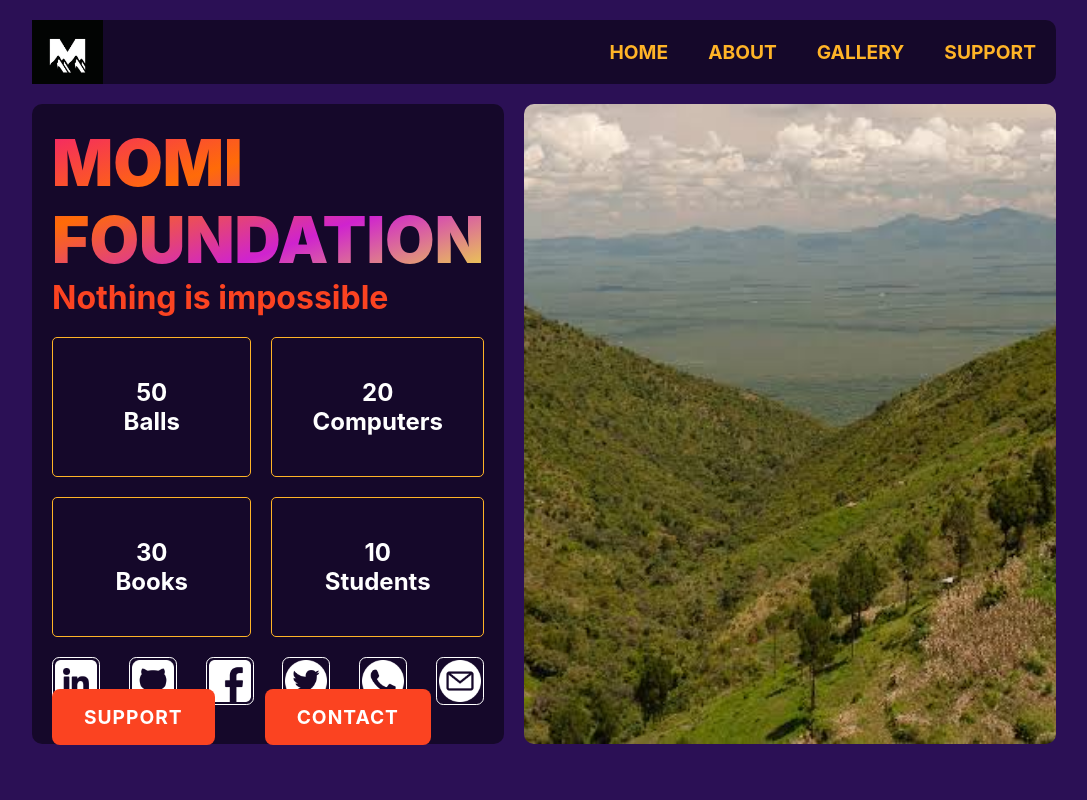
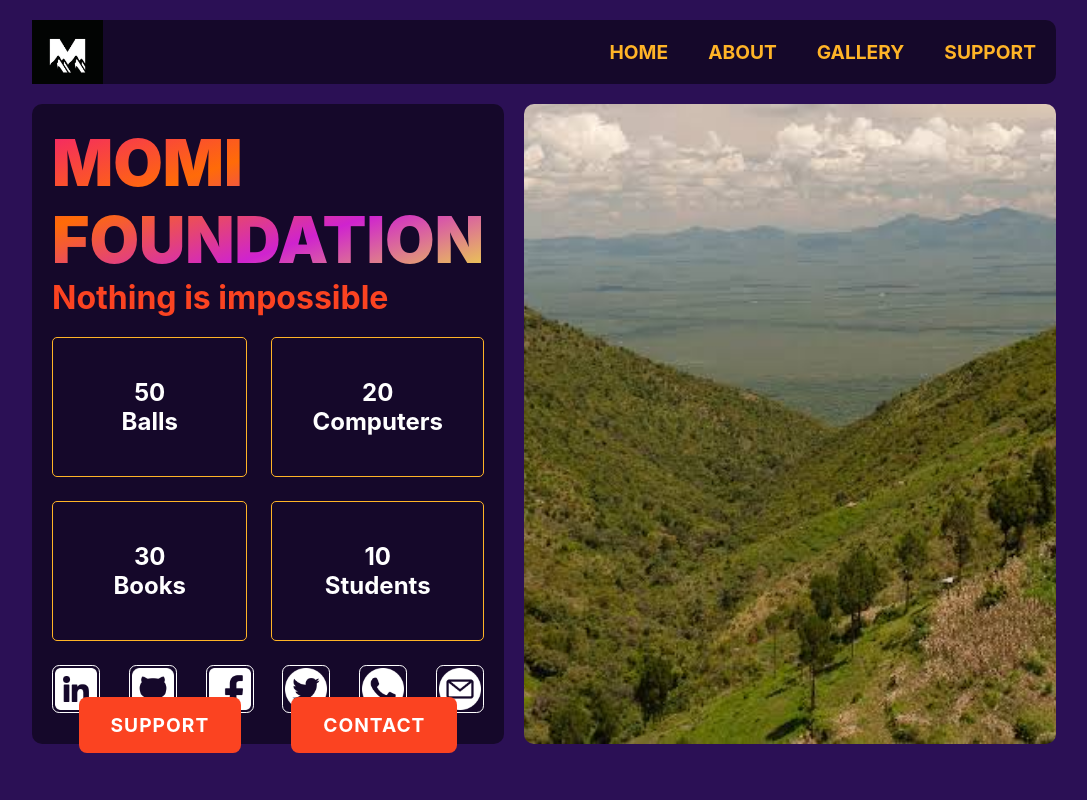
Before and after one commit to aweSAM-XS/momi-foundation, a React (Create React App) app: page / in a window 1280 px wide. Shown: the top 800 px of the page, without its empty margins (96-1183 px from the left). Built offline with nearby package versions, Linux system fonts and the light colour scheme.

Commit message:
Nothing is Impossible

```diff
--- a/src/App.css
+++ b/src/App.css
@@ -4,6 +4,7 @@
   --complimentary-color: #b7003f;
   --secondary-color: #fb4321;
   --sub-secondary-color: #ffb427;
+  --primary-gradient: linear-gradient(to bottom right, #2b1055, #710462);
 }
 
 * {
--- a/src/components/about/About.css
+++ b/src/components/about/About.css
@@ -56,19 +56,20 @@ header label {
     transition: all 0.3s ease;
 }
 
+header label:nth-child(2) {
+    width: 40%;
+}
+
+#mission:checked ~ header .mission,
 #about:checked ~ header .about,
-#mission:checked ~ header .mission,
 #vision:checked ~ header .vision {
     color: var(--sub-secondary-color);
-}
-
-header label:nth-child(2) {
-    width: 40%;
 }
 
 header .slider {
     position: absolute;
     height: 85%;
+    width: 120px;
     left: 50%;
     transform: translateX(-50%);
     border-radius: inherit;
@@ -108,21 +109,22 @@ header .slider {
 }
 
 .cards .card {
+    padding: 10px;
     width: 33.33333333333333%;
 }
 
-.card .about-card {
+.card .mission-card {
     transition: all 0.3s ease;
 }
 
-#mission:checked ~ .cards-area .mission-card {
+#mission:checked ~ .cards-area .cards .mission-card {
     margin-left: 0%;
 }
 
-#about:checked ~ .cards-area .about-card {
+#about:checked ~ .cards-area .cards .mission-card {
     margin-left: -33.33333333333333%;
 }
 
-#vision:checked ~ .cards-area .vision-card {
+#vision:checked ~ .cards-area .cards .mission-card {
     margin-left: -66.66666666666666%;
 }
--- a/src/components/home/Home.css
+++ b/src/components/home/Home.css
@@ -85,9 +85,11 @@ a {
     background-color: rgba(0, 0, 0, 0.5);
     padding: 20px;
     border-radius: 10px;
-    display: flex;
-    flex-direction: column;
-    justify-content: space-around;
+    display: grid;
+    grid-template-rows: repeat(4, 1fr);
+    justify-items: center;
+    align-items: center;
+    height: 100%;
 }
 
 .title {
@@ -118,38 +120,28 @@ a {
     display: grid;
     grid-template-columns: repeat(2, 1fr);
     color: #fff;
-    gap: 20px;
-    margin-bottom: 20px;
+    gap: 1.5rem;
+    margin-bottom: 1.5rem;
 }
 
 .counter-item {
     border: var(--sub-secondary-color) 1px solid;
-    padding: 40px;
+    padding: 2.5rem;
     border-radius: 5px;
     text-align: center;
     font-size: 1.5rem;
     font-weight: 700;
 }
 
-.hero-btn {
-    display: flex;
-    flex-direction: column;
-    gap: 40px;
-    width: 100%;
-}
-
 
 .socials {
     display: flex;
-    gap: 20px;
     height: 3rem;
     width: 100%;
     justify-content: space-between;
 }
 
-
 .social-icon {
-    width: 100%;
     height: 100%;
     padding: 2px;
     border: 0.5px solid #fff;
@@ -167,7 +159,6 @@ a {
     background-color: var(--secondary-color);
     font-size: 1.2rem;
     cursor: pointer;
-    transition: all 0.3s ease-in-out;
     margin: 25px;
     color: #fff;
     text-decoration: none;
@@ -176,44 +167,10 @@ a {
     letter-spacing: 1px;
     font-weight: 700;
     padding: 1rem 2rem;
-}
-
-.btn:nth-child(1) {
-    margin-left: 0;
+    transition: all 0.3s ease;
 }
 
 .btn:hover {
-    transform: scale(1.1);
+    background-color: var(--sub-secondary-color);
+    color: var(--primary-color);
 }
-
-/* @media screen and (max-width: 1024px) {
-    .hero {
-        flex-direction: column;
-        height: 100%;
-    }
-
-    .hero-content {
-        position: relative;
-        top: 0;
-        left: 0;
-        width: 100%;
-        height: 100%;
-        background-color: rgba(0, 0, 0, 0.5);
-        padding: 20px;
-        padding-bottom: 35px;
-        border-radius: 10px;
-    }
-
-    .hero-img {
-        display: none;
-    }
-
-    .hero-btn {
-        flex-direction: column;
-        gap: 20px;
-    }
-
-    .btn {
-        margin: 0;
-    }
-} */
--- a/src/components/home/Socials.js
+++ b/src/components/home/Socials.js
@@ -5,9 +5,8 @@ import github from '../../assets/github.png';
 import whatsapp from '../../assets/whatsapp.png';
 import email from '../../assets/email.png';
 
-export default function Socials () {
+export default function Socials() {
     return (
-		<div className='hero-btn'>
         <div className='socials'>
             <a href='https://www.linkedin.com/company/momi-foundation/'>
                 <img
@@ -40,12 +39,8 @@ export default function Socials () {
                     className='social-icon'></img>
             </a>
             <a href='mailto:momi@foundation.tech'>
-                            <img
-                                alt='email icon'
-                                src={email}
-                                className='social-icon'></img>
+                <img alt='email icon' src={email} className='social-icon'></img>
             </a>
         </div>
-		</div>
-	)
+    );
 }
--- a/src/components/support/Support.css
+++ b/src/components/support/Support.css
@@ -3,7 +3,6 @@
     display: flex;
     flex-direction: column;
     align-items: center;
-    height: 60vh;
 	padding: 40px 0;
 }
 
--- a/src/index.css
+++ b/src/index.css
@@ -1,10 +1,10 @@
 body {
-  margin: 0;
-  font-family: -apple-system, BlinkMacSystemFont, 'Segoe UI', 'Roboto', 'Oxygen',
-    'Ubuntu', 'Cantarell', 'Fira Sans', 'Droid Sans', 'Helvetica Neue',
-    sans-serif;
-  -webkit-font-smoothing: antialiased;
-  -moz-osx-font-smoothing: grayscale;
-  background-color: var(--primary-color);
-  zoom: 1;
+    margin: 0;
+    font-family: -apple-system, BlinkMacSystemFont, 'Segoe UI', 'Roboto',
+        'Oxygen', 'Ubuntu', 'Cantarell', 'Fira Sans', 'Droid Sans',
+        'Helvetica Neue', sans-serif;
+    -webkit-font-smoothing: antialiased;
+    -moz-osx-font-smoothing: grayscale;
+    background-color: var(--primary-color);
+    box-sizing: border-box;
 }
```
Also changed, not shown: src/components/home/Hero.js (+12 -6 lines), src/components/about/About.js (line endings or trailing spaces). Lines whose indentation alone changed are shown as unchanged.
